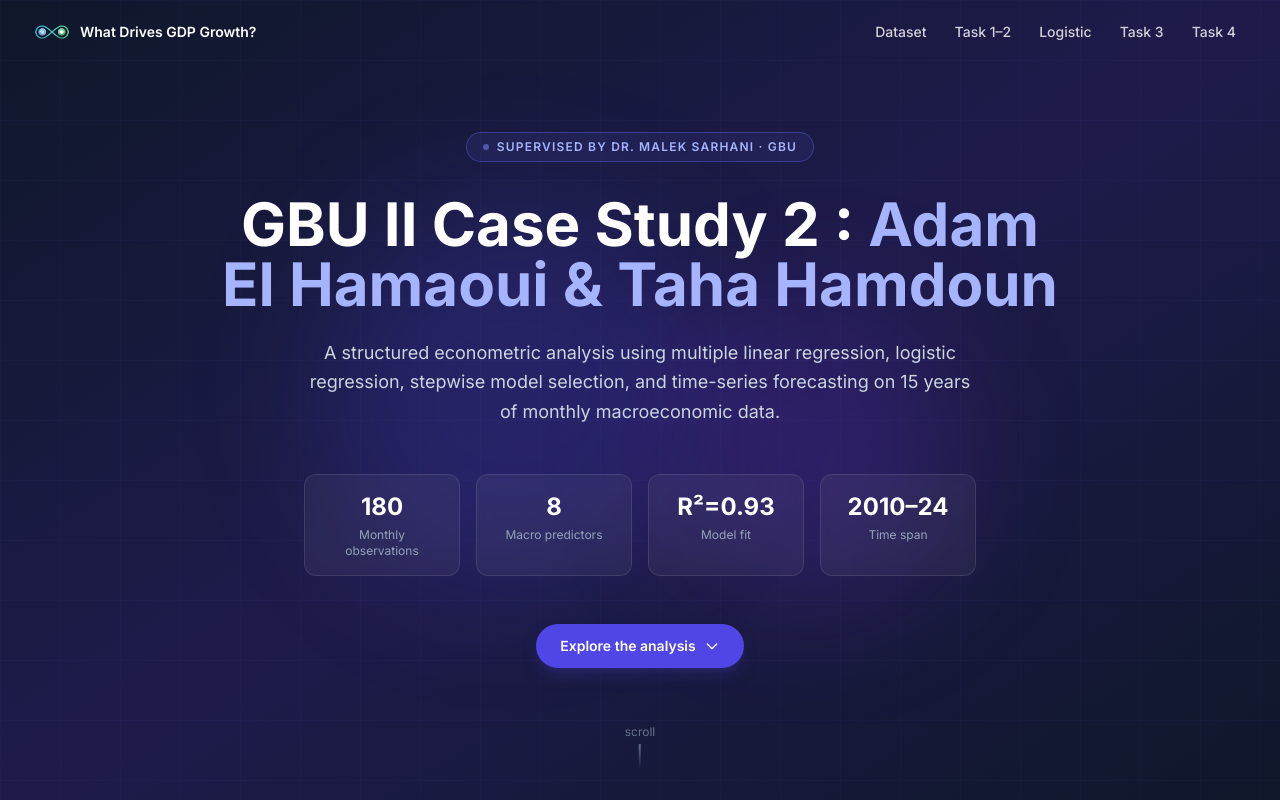
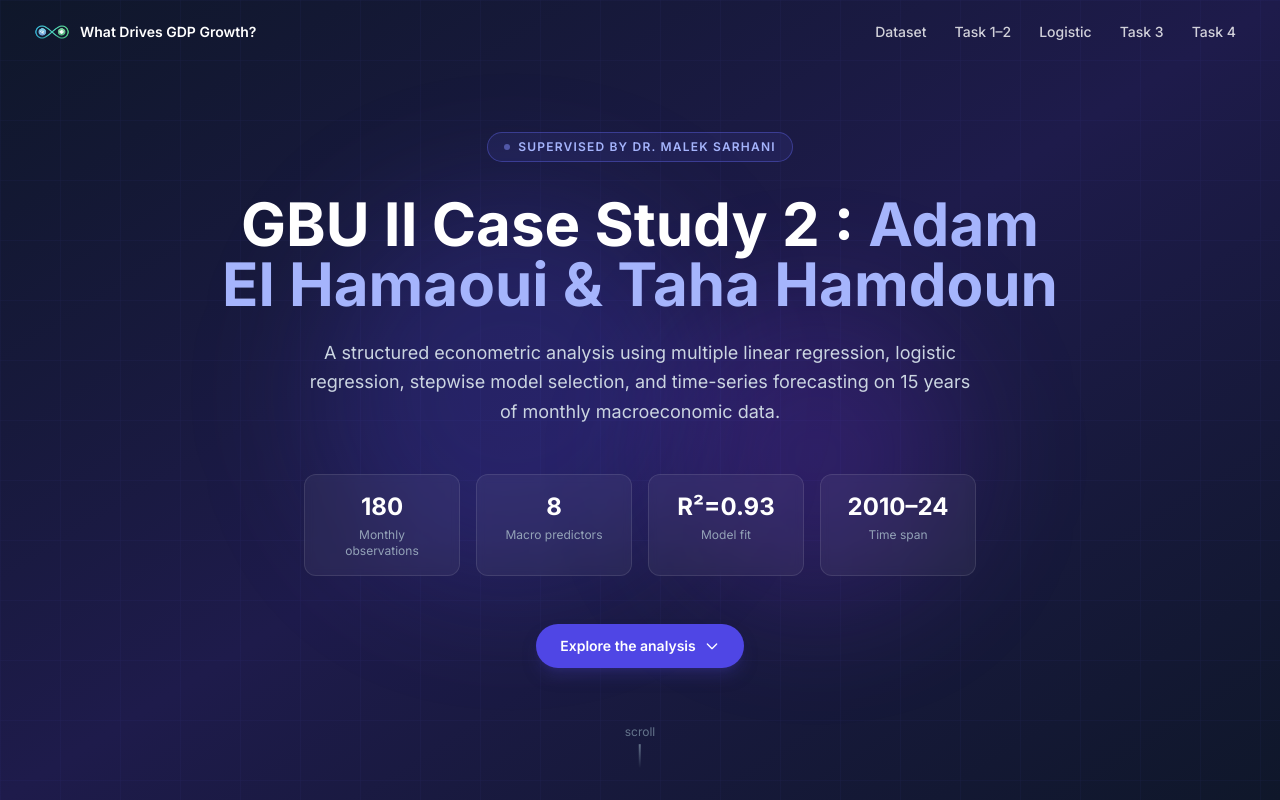
Before and after one commit to elhamaouiadam1-lab/GBU-Project, a Next.js app: page / in a window 1280 px wide. Shown: the top 800 px of the page. Built offline with nearby package versions, Linux system fonts and the light colour scheme.

Commit message:
Remove '· GBU' from supervision text

```diff
--- a/components/HeroSection.tsx
+++ b/components/HeroSection.tsx
@@ -37,7 +37,7 @@ export function HeroSection() {
           className="inline-flex items-center gap-2 px-4 py-1.5 rounded-full border border-indigo-500/40 bg-indigo-500/10 text-indigo-300 text-xs font-semibold tracking-widest uppercase mb-8"
         >
           <span className="w-1.5 h-1.5 rounded-full bg-indigo-400 animate-pulse" />
-          Supervised by Dr. Malek Sarhani · GBU
+          Supervised by Dr. Malek Sarhani
         </motion.div>
 
         {/* Title */}
```
